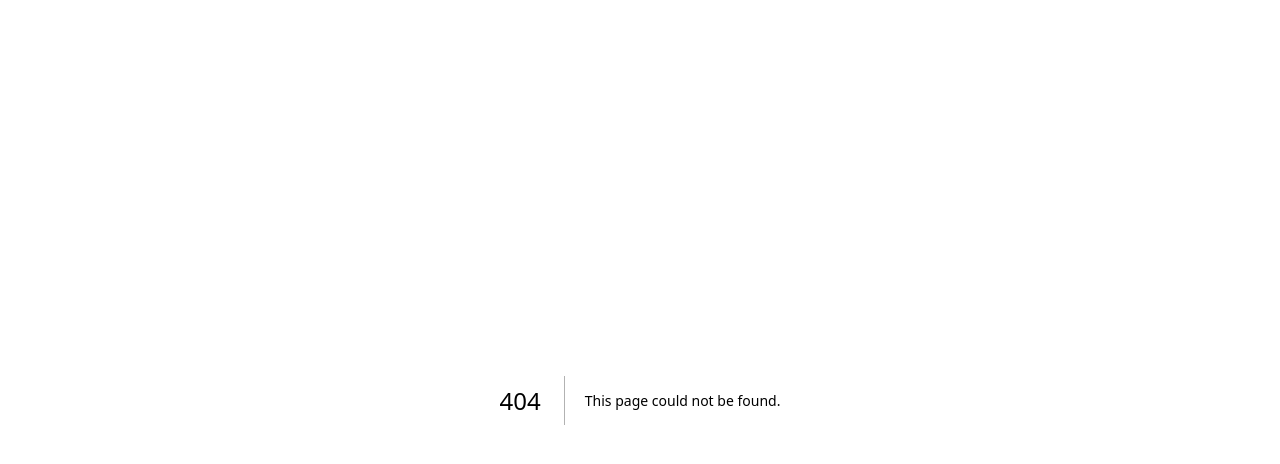
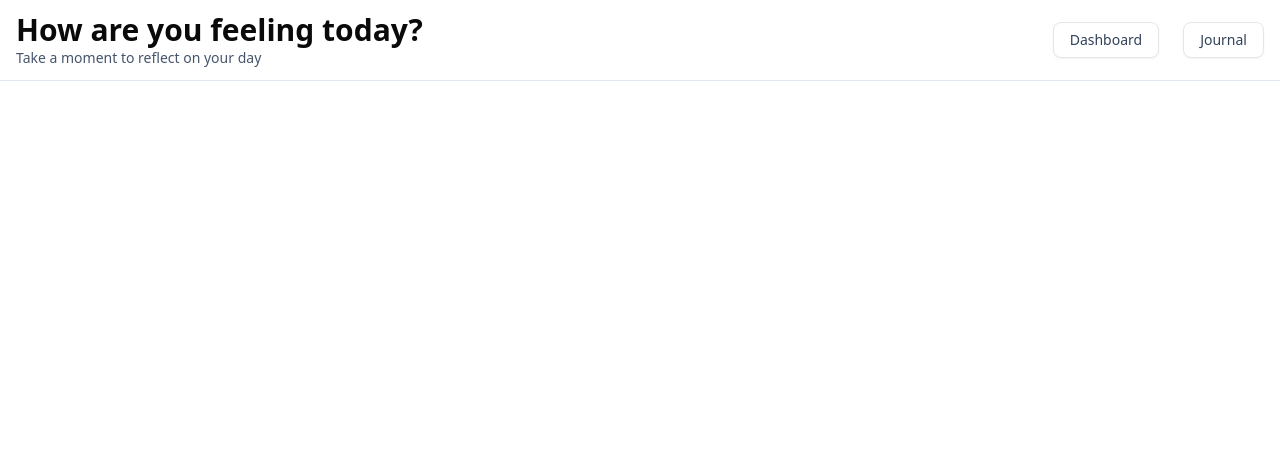
Before and after one commit to bhaskrr/mood-journal, a Next.js app: page /new in a window 1280 px wide. Before the commit this address had no page. Shown: the top 464 px of the page. Built offline with nearby package versions, Linux system fonts and the light colour scheme.

Commit message:
added /new route page

```diff
--- /dev/null
+++ b/src/app/new/page.tsx
@@ -0,0 +1,18 @@
+import Header from "../components/Header";
+
+const newEntryPageProps = {
+  h1: "How are you feeling today?",
+  p: "Take a moment to reflect on your day",
+  links: [
+    { name: "Dashboard", route: "/dashboard" },
+    { name: "Journal", route: "/journal" },
+  ],
+};
+
+export default function NewEntry() {
+  return (
+    <section>
+      <Header {...newEntryPageProps} />
+    </section>
+  );
+}
```
